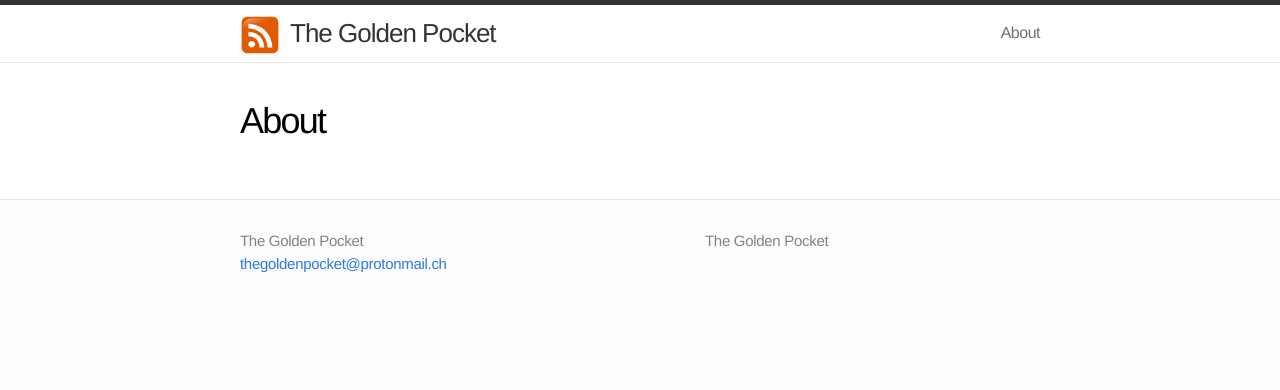
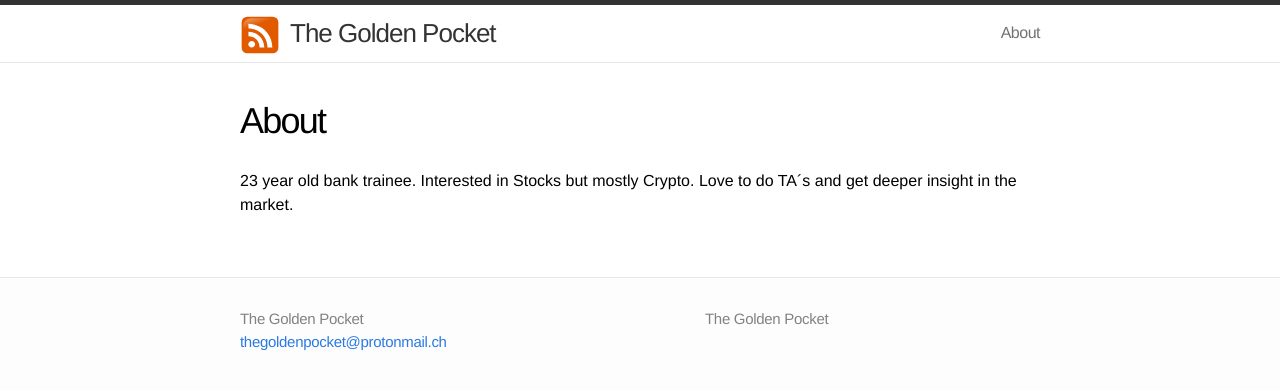
Before and after one commit to TheGoldenPocket/TheGoldenPocket.github.io, a Jekyll site: the page built from about.md, in a window 1280 px wide. Shown: the top 390 px of the page. Built offline with Jekyll 4.4.1, drawn with Linux system fonts in a browser that asks for light colours.

Commit message:
About me Test 1

```diff
--- a/about.md
+++ b/about.md
@@ -4,3 +4,4 @@ title: About
 permalink: /about/
 includelink: true
 ---
+23 year old bank trainee. Interested in Stocks but mostly Crypto. Love to do TA´s and get deeper insight in the market.
```
